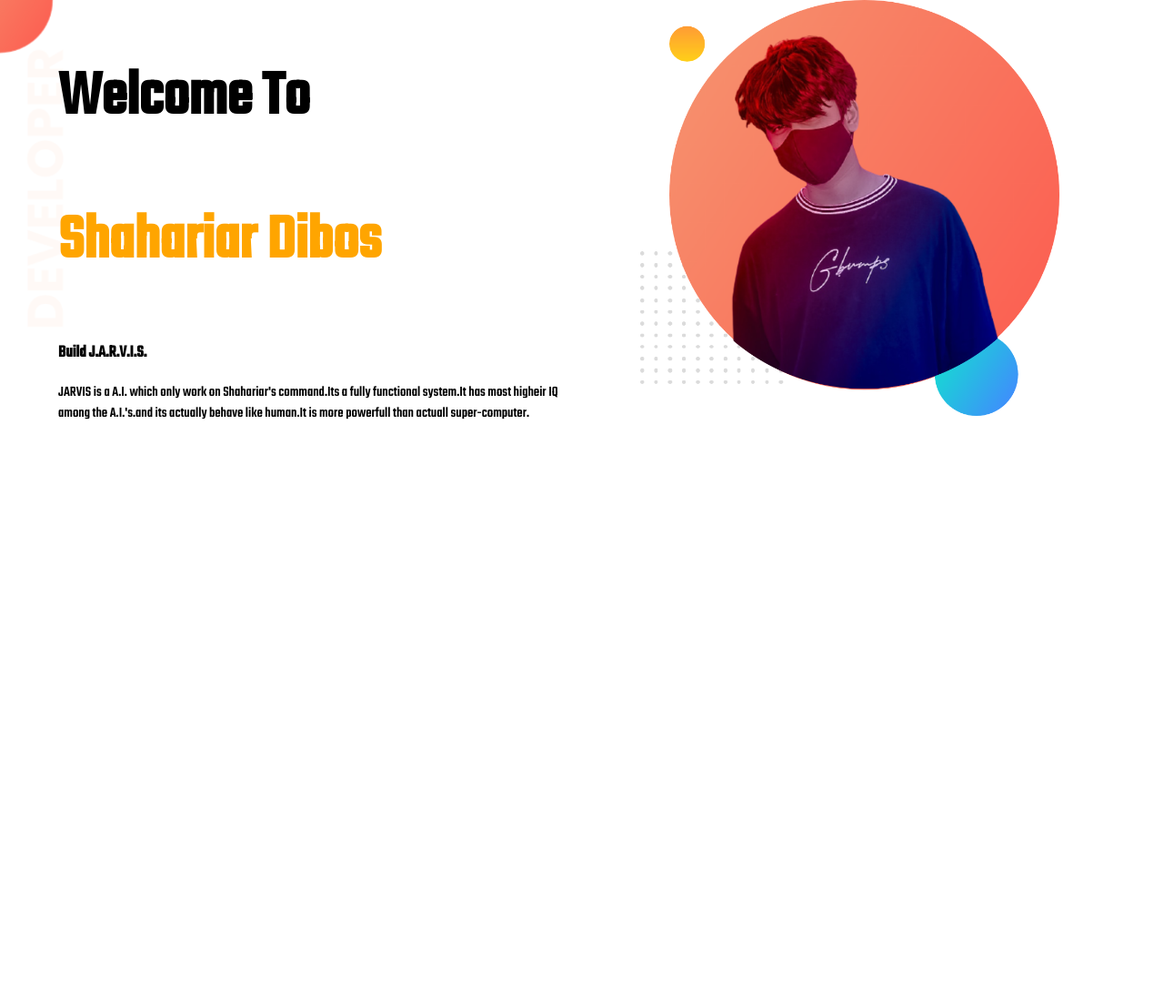
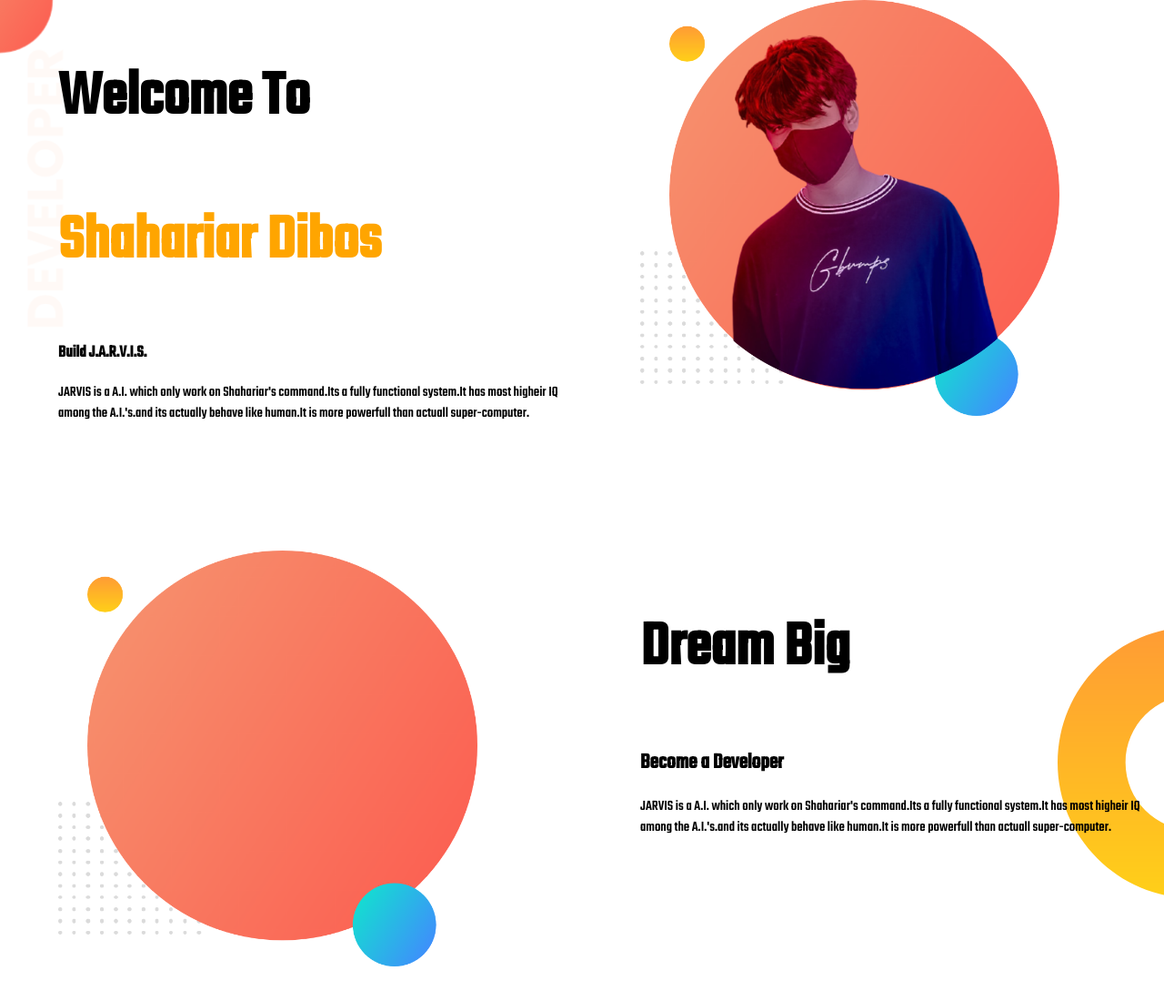
Before and after one commit to Shahariar-Dibos/my-portfolio, a plain HTML site: page index.html in a window 1280 px wide. Shown: the whole page at 91% size. Before the commit the page ends 800 px from the top, so only its background shows below. Drawn offline with Linux system fonts and the light colour scheme.

Commit message:
dream added

```diff
--- a/index.html
+++ b/index.html
@@ -27,6 +27,32 @@
             <img src="my bg.png" alt="">
 
 
+
+        </div>
+
+
+
+    </section>
+
+    <section class="dream-big">
+        <div class="half-width">
+            <img src="my-bg.png" alt="">
+
+        </div>
+
+
+
+        <div class="half-width">
+            <h1> Dream Big</h1>
+            <h2>Become a Developer</h2>
+
+            <p>JARVIS is a A.I. which only work on Shahariar's command.Its a fully functional system.It has most
+                higheir
+                IQ among the A.I.'s.and its actually behave like human.It is more powerfull than actuall
+                super-computer.
+                <a class="link-button" target="_blank" href="">DOWNLOAD RESUME</a>
+            </p>
+        </div>
         </div>
 
     </section>
--- a/style.css
+++ b/style.css
@@ -16,6 +16,7 @@ h1{
 section{
 
     display: flex;
+    margin-bottom: 100px;
 }
 
 .half-width{
@@ -33,7 +34,7 @@ section{
     padding: 10px 40px;
     color: white;
     font-weight: 700;
-
+    border-radius: 5px;
 }
 
 .top-banner{
@@ -42,3 +43,9 @@ section{
 
 
 }
+
+.dream-big{
+    background-image:url(dream-bg.png) ;
+    background-repeat: no-repeat;
+    background-position: right ;
+}
```
